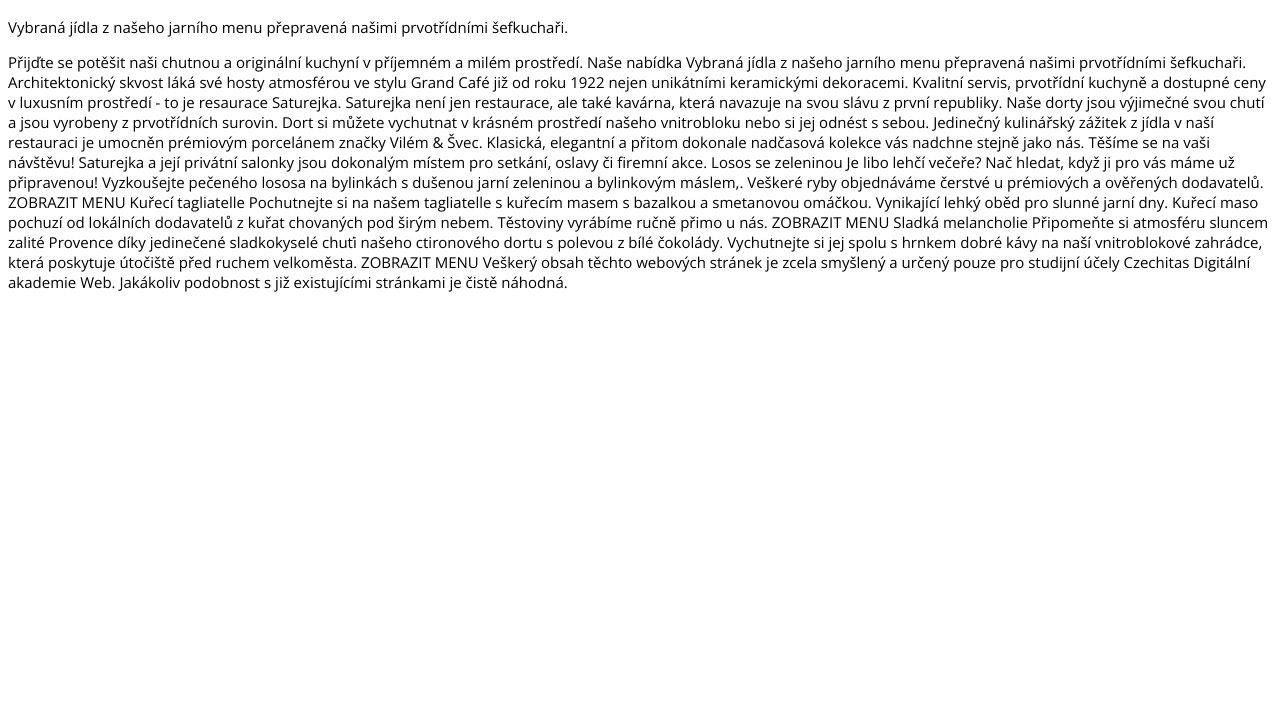
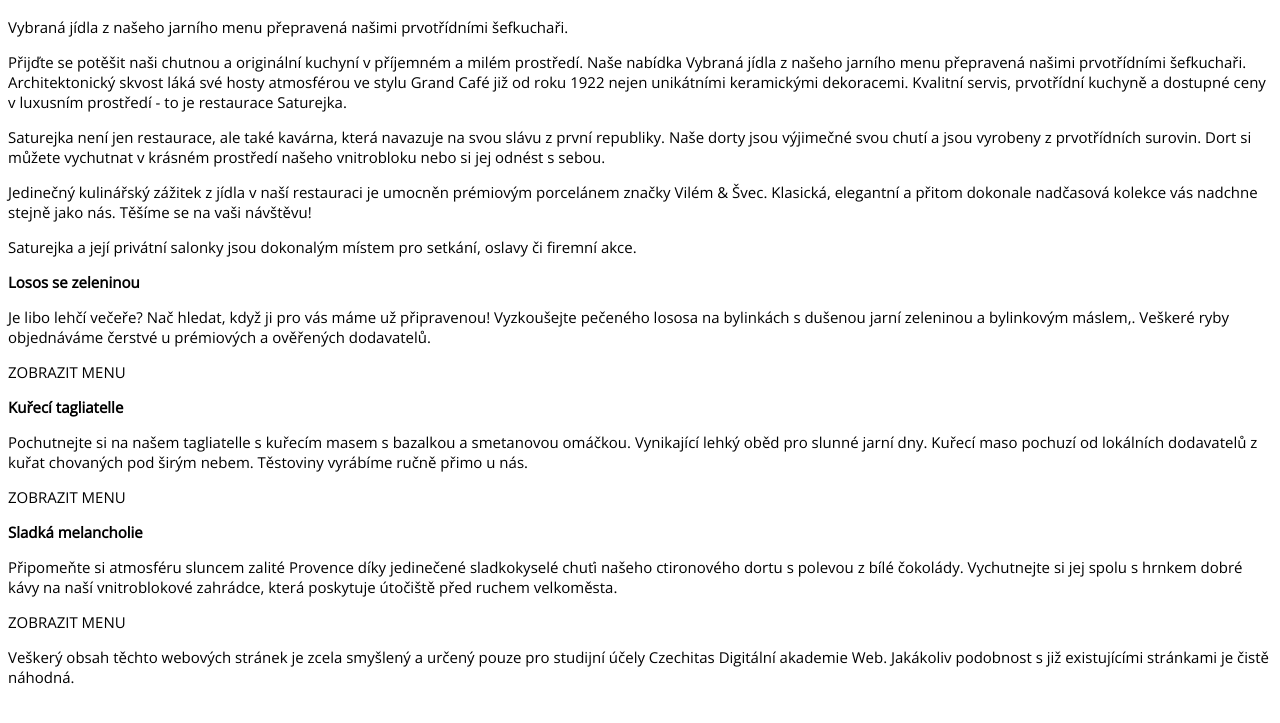
Before and after one commit to andranistor/saturejka, a plain HTML site: page web/index.html in a window 1280 px wide. Shown: the part 63-786 px from the top of the page. Drawn offline with nearby package versions, Linux system fonts and the light colour scheme.

Commit message:
Uprava paragrafu.

```diff
--- a/web/index.html
+++ b/web/index.html
@@ -12,37 +12,52 @@
       Vybraná jídla z našeho jarního menu přepravená našimi prvotřídními
       šefkuchaři.
     </p>
-    <article>
+    <article class="main-Text">
       <p>
-        Přijďte se potěšit naši chutnou a originální kuchyní v příjemném a milém
+        <p>Přijďte se potěšit naši chutnou a originální kuchyní v příjemném a milém
         prostředí. Naše nabídka Vybraná jídla z našeho jarního menu přepravená
         našimi prvotřídními šefkuchaři. Architektonický skvost láká své hosty
         atmosférou ve stylu Grand Café již od roku 1922 nejen unikátními
         keramickými dekoracemi. Kvalitní servis, prvotřídní kuchyně a dostupné
-        ceny v luxusním prostředí - to je resaurace Saturejka. Saturejka není
+        ceny v luxusním prostředí - to je restaurace Saturejka.</p>
+        <p> Saturejka není
         jen restaurace, ale také kavárna, která navazuje na svou slávu z první
         republiky. Naše dorty jsou výjimečné svou chutí a jsou vyrobeny z
         prvotřídních surovin. Dort si můžete vychutnat v krásném prostředí
-        našeho vnitrobloku nebo si jej odnést s sebou. Jedinečný kulinářský
+        našeho vnitrobloku nebo si jej odnést s sebou. </p>
+        <p>Jedinečný kulinářský
         zážitek z jídla v naší restauraci je umocněn prémiovým porcelánem značky
         Vilém & Švec. Klasická, elegantní a přitom dokonale nadčasová kolekce
-        vás nadchne stejně jako nás. Těšíme se na vaši návštěvu! Saturejka a
+        vás nadchne stejně jako nás. Těšíme se na vaši návštěvu! </p>
+        <p>Saturejka a
         její privátní salonky jsou dokonalým místem pro setkání, oslavy či
-        firemní akce. Losos se zeleninou Je libo lehčí večeře? Nač hledat, když
+        firemní akce.</p>
+        <p><strong> Losos se zeleninou </strong>
+        <p>Je libo lehčí večeře? Nač hledat, když
         ji pro vás máme už připravenou! Vyzkoušejte pečeného lososa na bylinkách
         s dušenou jarní zeleninou a bylinkovým máslem,. Veškeré ryby objednáváme
-        čerstvé u prémiových a ověřených dodavatelů. ZOBRAZIT MENU Kuřecí
-        tagliatelle Pochutnejte si na našem tagliatelle s kuřecím masem s
+        čerstvé u prémiových a ověřených dodavatelů.</p>
+        <p> ZOBRAZIT MENU </p>
+      </p>
+       <p> <strong>Kuřecí
+        tagliatelle</strong>
+        <p> Pochutnejte si na našem tagliatelle s kuřecím masem s
         bazalkou a smetanovou omáčkou. Vynikající lehký oběd pro slunné jarní
         dny. Kuřecí maso pochuzí od lokálních dodavatelů z kuřat chovaných pod
-        širým nebem. Těstoviny vyrábíme ručně přimo u nás. ZOBRAZIT MENU Sladká
-        melancholie Připomeňte si atmosféru sluncem zalité Provence díky
+        širým nebem. Těstoviny vyrábíme ručně přimo u nás.</p>
+        <p> ZOBRAZIT MENU </p>
+            </p>
+        <p> <strong>Sladká
+        melancholie</strong> </p>
+        <p>Připomeňte si atmosféru sluncem zalité Provence díky
         jedinečené sladkokyselé chuťi našeho ctironového dortu s polevou z bílé
         čokolády. Vychutnejte si jej spolu s hrnkem dobré kávy na naší
-        vnitroblokové zahrádce, která poskytuje útočiště před ruchem velkoměsta.
-        ZOBRAZIT MENU Veškerý obsah těchto webových stránek je zcela smyšlený a
+        vnitroblokové zahrádce, která poskytuje útočiště před ruchem velkoměsta.</p>
+        <p>ZOBRAZIT MENU</p>
+
+        <p>Veškerý obsah těchto webových stránek je zcela smyšlený a
         určený pouze pro studijní účely Czechitas Digitální akademie Web.
-        Jakákoliv podobnost s již existujícími stránkami je čistě náhodná.
+        Jakákoliv podobnost s již existujícími stránkami je čistě náhodná.</p>
       </p>
     </article>
   </body>
```
